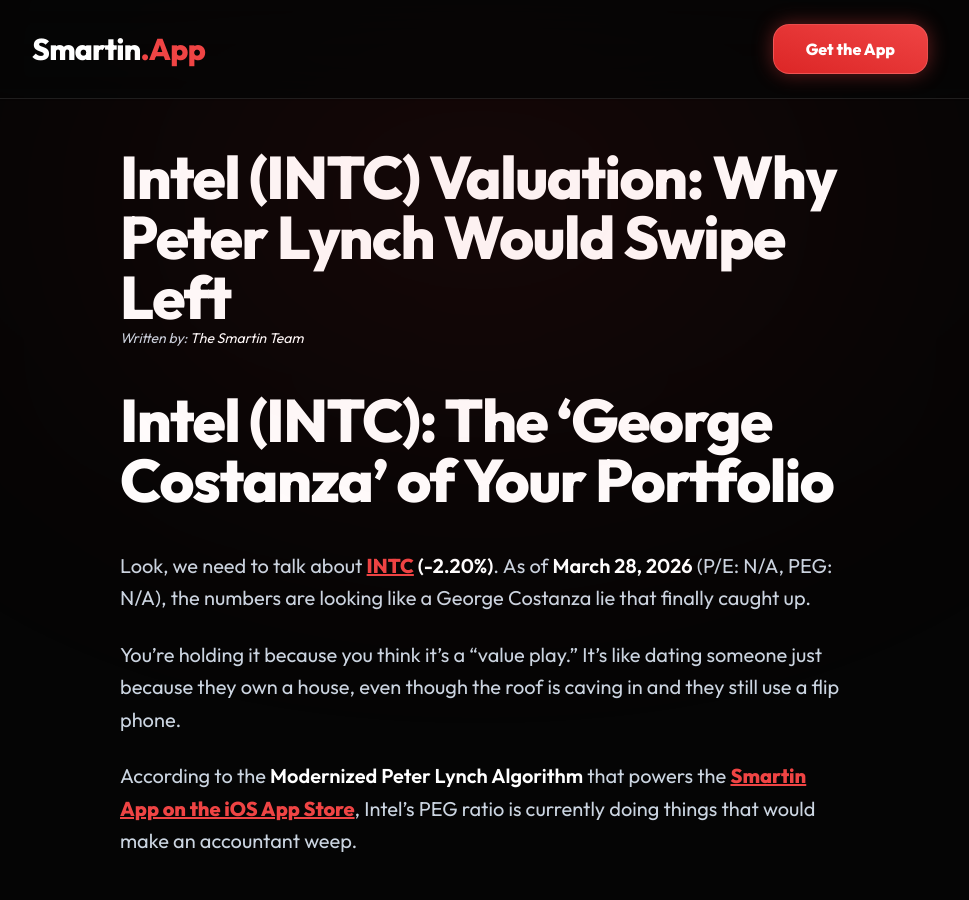
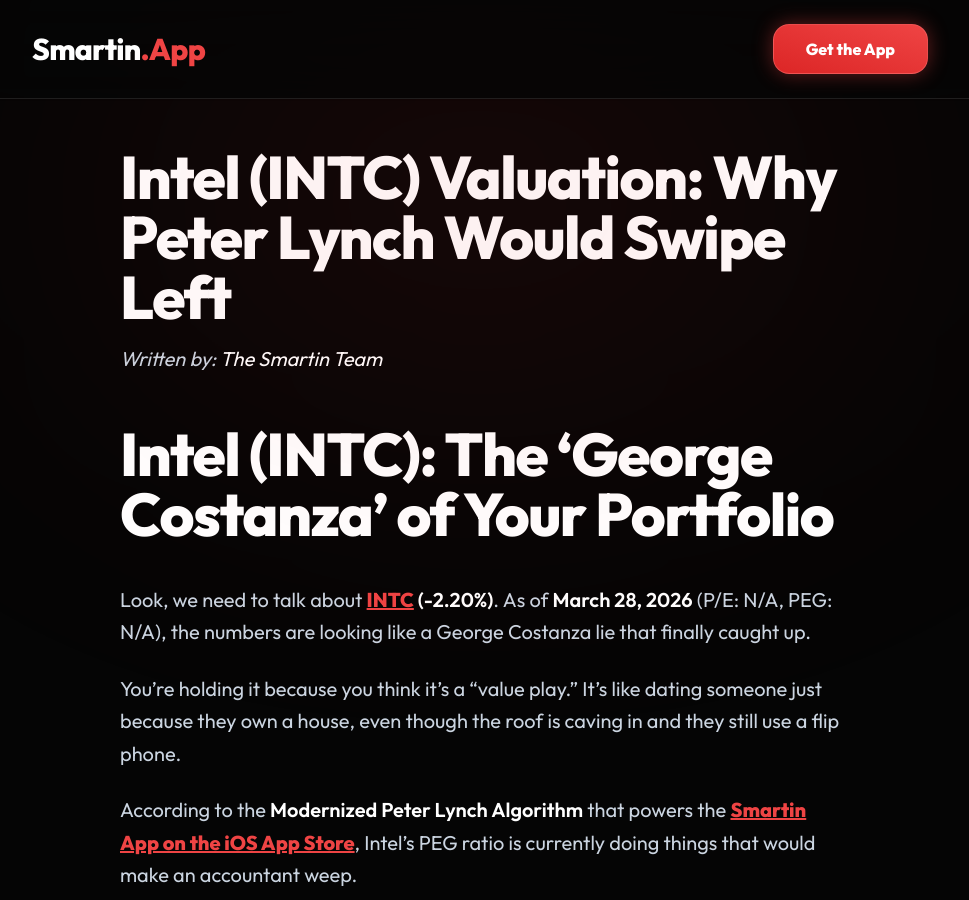
Before and after one commit to sivi29y/smartin-privacy, a Jekyll site: the page built from _posts/2026-03-25-intel-intc-valuation-why-peter-lynch-would-swipe-left---smartin-app.md, in a window 1280 px wide and 900 px high. Shown: the whole window, without its empty margins (160-1129 px from the left). Built offline with Jekyll 4.4.1, drawn with Linux system fonts in a browser that asks for light colours; nearby versions of some CDN libraries.

Commit message:
Increase byline font size and improve spacing for better readability

```diff
--- a/_layouts/post.html
+++ b/_layouts/post.html
@@ -146,7 +146,7 @@
             prose-li:text-slate-300">
             {% if page.url contains '/blog/' %}
             <h1>{{ page.title }}</h1>
-            <p class="text-sm text-slate-400 italic -mt-10 mb-10">
+            <p class="text-xl text-slate-400 italic -mt-6 mb-12">
                 {% if page.author %}
                 Written by: <span class="text-white">{{ page.author }}</span> from the Smartin Team
                 {% else %}
```
